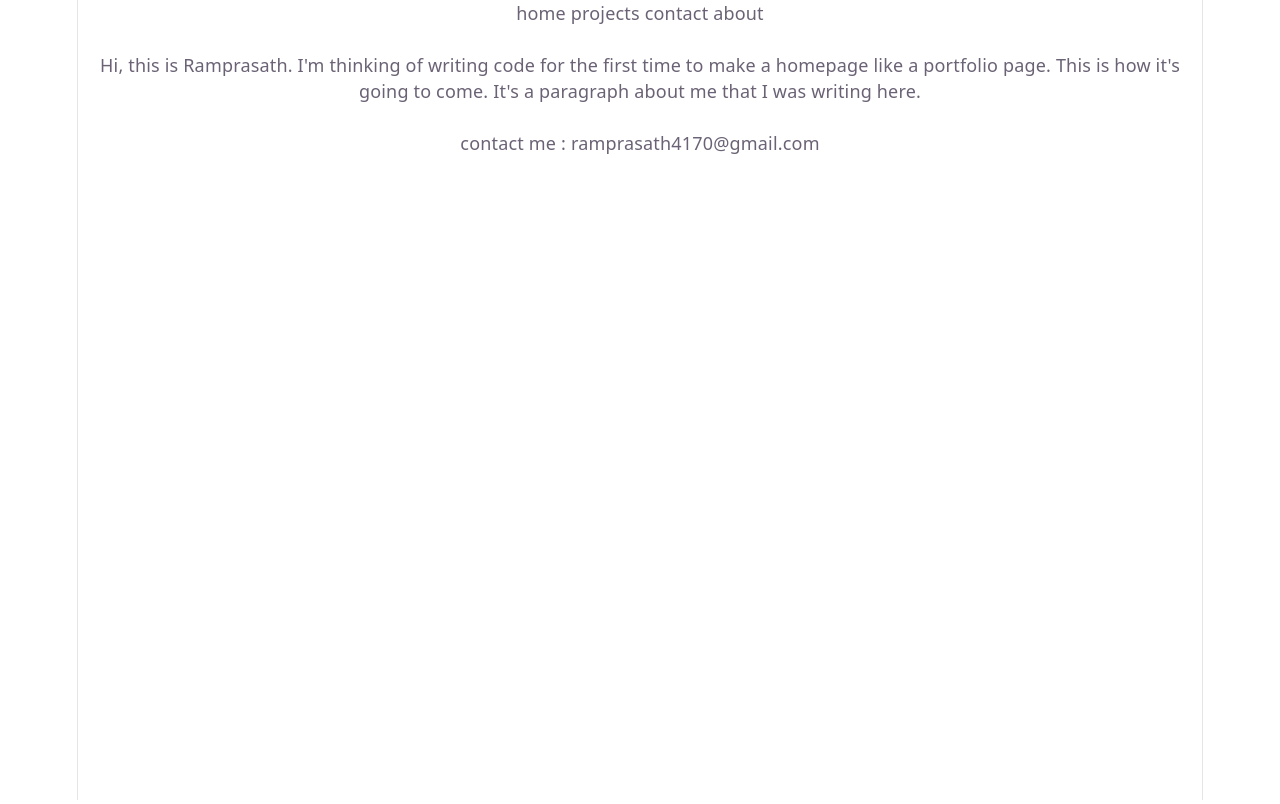
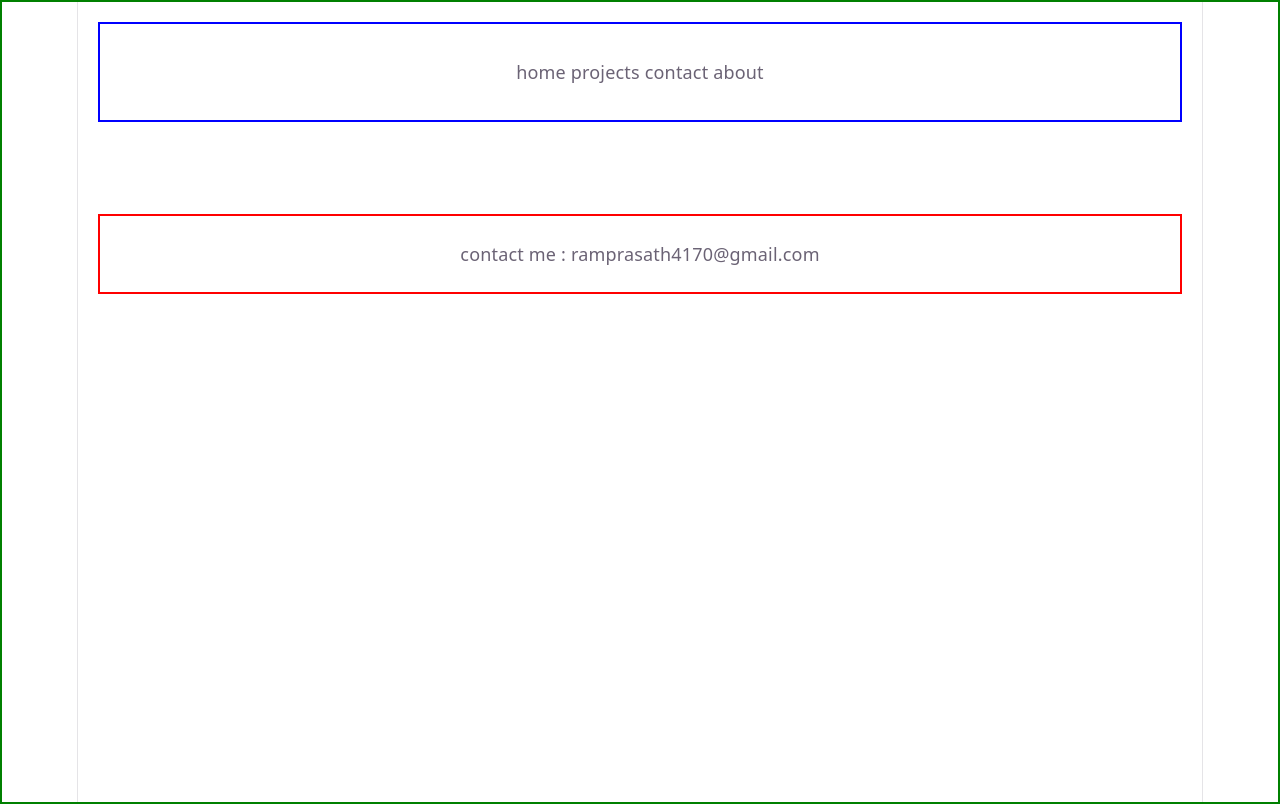
Before and after one commit to Vulture0000/Learnings, a React (Vite) app in the folder Tech/React/homepage/: page / in a window 1280 px wide. Built offline with nearby package versions, Linux system fonts and the light colour scheme.

Commit message:
added css from the gpt

```diff
--- a/Tech/React/homepage/src/App.css
+++ b/Tech/React/homepage/src/App.css
@@ -1,184 +1,49 @@
-.counter {
-  font-size: 16px;
-  padding: 5px 10px;
-  border-radius: 5px;
-  color: var(--accent);
-  background: var(--accent-bg);
-  border: 2px solid transparent;
-  transition: border-color 0.3s;
-  margin-bottom: 24px;
 
-  &:hover {
-    border-color: var(--accent-border);
-  }
-  &:focus-visible {
-    outline: 2px solid var(--accent);
-    outline-offset: 2px;
-  }
+/* Reset */
+* {
+  margin: 0;
+  padding: 0;
+  box-sizing: border-box;
 }
 
-.hero {
-  position: relative;
-
-  .base,
-  .framework,
-  .vite {
-    inset-inline: 0;
-    margin: 0 auto;
-  }
-
-  .base {
-    width: 170px;
-    position: relative;
-    z-index: 0;
-  }
-
-  .framework,
-  .vite {
-    position: absolute;
-  }
-
-  .framework {
-    z-index: 1;
-    top: 34px;
-    height: 28px;
-    transform: perspective(2000px) rotateZ(300deg) rotateX(44deg) rotateY(39deg)
-      scale(1.4);
-  }
-
-  .vite {
-    z-index: 0;
-    top: 107px;
-    height: 26px;
-    width: auto;
-    transform: perspective(2000px) rotateZ(300deg) rotateX(40deg) rotateY(39deg)
-      scale(0.8);
-  }
+/* Entire page */
+#root {
+  min-height: 100vh;
 }
 
-#center {
+/* App layout */
+.app-container {
+  min-height: 100vh;
   display: flex;
   flex-direction: column;
-  gap: 25px;
-  place-content: center;
-  place-items: center;
-  flex-grow: 1;
-
-  @media (max-width: 1024px) {
-    padding: 32px 20px 24px;
-    gap: 18px;
-  }
+  padding: 20px;
+  gap: 20px;
 }
 
-#next-steps {
+/* Header */
+.header-box {
+  border: 2px solid blue;
+  padding: 20px;
+  height: 100px;
   display: flex;
-  border-top: 1px solid var(--border);
-  text-align: left;
-
-  & > div {
-    flex: 1 1 0;
-    padding: 32px;
-    @media (max-width: 1024px) {
-      padding: 24px 20px;
-    }
-  }
-
-  .icon {
-    margin-bottom: 16px;
-    width: 22px;
-    height: 22px;
-  }
-
-  @media (max-width: 1024px) {
-    flex-direction: column;
-    text-align: center;
-  }
+  align-items: center;
+  justify-content: center;
 }
 
-#docs {
-  border-right: 1px solid var(--border);
-
-  @media (max-width: 1024px) {
-    border-right: none;
-    border-bottom: 1px solid var(--border);
-  }
+/* Body */
+.body-box {
+  border: 2px solid green;
+  flex: 1;
+  display: flex;
+  align-items: center;
+  justify-content: center;
 }
 
-#next-steps ul {
-  list-style: none;
-  padding: 0;
+/* Footer */
+.footer-box {
+  border: 2px solid red;
+  height: 80px;
   display: flex;
-  gap: 8px;
-  margin: 32px 0 0;
-
-  .logo {
-    height: 18px;
-  }
-
-  a {
-    color: var(--text-h);
-    font-size: 16px;
-    border-radius: 6px;
-    background: var(--social-bg);
-    display: flex;
-    padding: 6px 12px;
-    align-items: center;
-    gap: 8px;
-    text-decoration: none;
-    transition: box-shadow 0.3s;
-
-    &:hover {
-      box-shadow: var(--shadow);
-    }
-    .button-icon {
-      height: 18px;
-      width: 18px;
-    }
-  }
-
-  @media (max-width: 1024px) {
-    margin-top: 20px;
-    flex-wrap: wrap;
-    justify-content: center;
-
-    li {
-      flex: 1 1 calc(50% - 8px);
-    }
-
-    a {
-      width: 100%;
-      justify-content: center;
-      box-sizing: border-box;
-    }
-  }
+  align-items: center;
+  justify-content: center;
 }
-
-#spacer {
-  height: 88px;
-  border-top: 1px solid var(--border);
-  @media (max-width: 1024px) {
-    height: 48px;
-  }
-}
-
-.ticks {
-  position: relative;
-  width: 100%;
-
-  &::before,
-  &::after {
-    content: '';
-    position: absolute;
-    top: -4.5px;
-    border: 5px solid transparent;
-  }
-
-  &::before {
-    left: 0;
-    border-left-color: var(--border);
-  }
-  &::after {
-    right: 0;
-    border-right-color: var(--border);
-  }
-}
--- a/Tech/React/homepage/src/App.jsx
+++ b/Tech/React/homepage/src/App.jsx
@@ -6,13 +6,14 @@ import Footer from './Footer'
 function App() {
 
   return (
-    <>
-    <Header />
-    <br />
-    <Body />
-    <br />
-    <Footer />
-    </>
+    <div className='app-container'>
+      <Header />
+      <br />
+      <Body />
+      <br />
+      <Footer />
+    </div>
+
   )
 }
 
--- a/Tech/React/homepage/src/Body.jsx
+++ b/Tech/React/homepage/src/Body.jsx
@@ -1,6 +1,6 @@
 function Body(){
     return (
-        <body>
+        <body className="body-box">
             <p>Hi, this is Ramprasath. I'm thinking of writing code for the first time to make a homepage like a portfolio page. This is how it's going to come. It's a paragraph about me that I was writing here. </p>
         </body>
     )
--- a/Tech/React/homepage/src/Footer.jsx
+++ b/Tech/React/homepage/src/Footer.jsx
@@ -1,6 +1,6 @@
 function Footer(){
     return (
-        <footer>
+        <footer className="footer-box">
             <section>
                 contact me : ramprasath4170@gmail.com
             </section>
--- a/Tech/React/homepage/src/Header.jsx
+++ b/Tech/React/homepage/src/Header.jsx
@@ -1,6 +1,6 @@
 function Header(){
     return(
-        <header>home    projects  contact    about</header>
+        <header className="header-box">home    projects  contact    about</header>
     )
 }
 export default Header;
```
